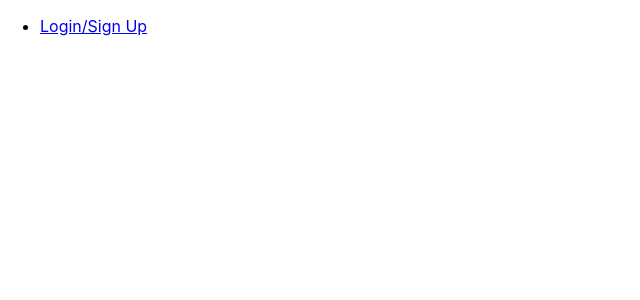
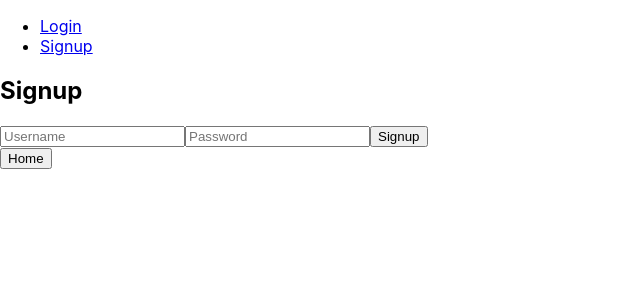
Before and after one commit to taylorlauck/Visual-Art-Explorer, a React (Create React App) app: page /signup in a window 1280 px wide. Before the commit this address had no page. Shown: the top 300 px of the page, without its empty margins (0-640 px from the left). Built offline with nearby package versions, Linux system fonts and the light colour scheme.

Commit message:
got everything working except when you click signup button

```diff
--- a/src/App.js
+++ b/src/App.js
@@ -1,26 +1,46 @@
+//App.js
 import React, { useState } from 'react';
-import { BrowserRouter as Router, Route, Routes, Link } from 'react-router-dom';
+import { BrowserRouter as Router, Route, Routes, Link, Navigate } from 'react-router-dom';
+import Artworks from './Artworks';
 import Login from './Login';
-import Artworks from './artworks';
+import Signup from './Signup';
+import LogoutButton from './LogoutButton';
 
 const App = () => {
   const [isLoggedIn, setIsLoggedIn] = useState(false);
+
+  const handleLogout = () => {
+    localStorage.removeItem('authToken');
+    setIsLoggedIn(false);
+  };
 
   return (
     <Router>
       <div>
         <nav>
           <ul>
-            <li>
-              <Link to="/login">Login/Sign Up</Link>
-            </li>
+
+            {!isLoggedIn ? (
+              <>
+                <li>
+                  <Link to="/login">Login</Link>
+                </li>
+                <li>
+                  <Link to="/signup">Signup</Link>
+                </li>
+              </>
+            ) : (
+              <li>
+                <LogoutButton handleLogout={handleLogout} />
+              </li>
+            )}
           </ul>
         </nav>
 
         <Routes>
           <Route path="/" element={<Artworks />} />
-          {/* Pass setIsLoggedIn to Login component */}
           <Route path="/login" element={<Login setIsLoggedIn={setIsLoggedIn} />} />
+          <Route path="/signup" element={<Signup />} />
         </Routes>
       </div>
     </Router>
--- /dev/null
+++ b/src/ArtDetailsModal.css
@@ -0,0 +1,37 @@
+/* Modal styles */
+.modal {
+  position: fixed;
+  top: 0;
+  left: 0;
+  width: 100%;
+  height: 100%;
+  overflow: auto; /* Enable scrolling if needed */
+  background-color: rgba(0, 0, 0, 0.5); /* Semi-transparent background */
+  display: flex;
+  justify-content: center;
+  align-items: center;
+}
+
+.modal-content {
+  background-color: white;
+  padding: 20px;
+  border-radius: 5px;
+  max-width: 80%;
+  max-height: 80%;
+  overflow: auto;
+}
+
+/* Close button */
+.close {
+  color: #aaa;
+  float: right;
+  font-size: 28px;
+  font-weight: bold;
+}
+
+.close:hover,
+.close:focus {
+  color: black;
+  text-decoration: none;
+  cursor: pointer;
+}
--- /dev/null
+++ b/src/ArtDetailsModal.js
@@ -0,0 +1,35 @@
+import React from 'react';
+import './ArtDetailsModal.css'; // Import the CSS file
+
+const ArtDetailsModal = ({ artPiece, onClose,thumbnailUrl }) => {
+  if (!artPiece) {
+    return null;
+  }
+
+  const { title, date, dimensions, medium, category, slug, additional_information } = artPiece;
+
+  //const urlRegex = /(https?:\/\/[^\s]+)/g;
+  //const urls = additional_information.match(urlRegex);
+  //console.log(additional_information);
+
+
+  return (
+    <div className="modal">
+      <div className="modal-content">
+        <span className="close" onClick={onClose}>&times;</span>
+        <img className="modal-image" src={thumbnailUrl} alt={title} /> {/* Display the thumbnail */}
+        <div className="details">
+          <h2>{title}</h2>
+          <p>Date: {date}</p>
+          <p>Dimensions: {dimensions.in.text} or {dimensions.cm.text}</p>
+          <p>Medium: {medium}</p>
+          <p>Category: {category}</p>
+          <p>Artist: {slug}</p>
+          <p>Additional Information: {additional_information}</p>
+         </div>
+      </div>
+    </div>
+  );
+};
+
+export default ArtDetailsModal;
--- a/src/Login.js
+++ b/src/Login.js
@@ -1,3 +1,4 @@
+//Login.js
 import React, { useState } from 'react';
 import axios from 'axios';
 import { useNavigate } from 'react-router-dom';
@@ -10,15 +11,20 @@ const Login = ({ setIsLoggedIn }) => {
   const handleSubmit = async (e) => {
     e.preventDefault();
     try {
-      // Simulate login by sending data to your backend
-      const response = await axios.post('http://localhost:4000/adduser', {
+      const response = await axios.post('http://localhost:4000/login', {
         username,
         password,
       });
 
-      // If login is successful, update the isLoggedIn state and navigate
+
+
+      if (response.status === 200) {
       setIsLoggedIn(true);
-      navigate('/'); // Redirect to the main page
+      navigate('/artworks'); // Redirect to the main page after signup
+      console.log('Login successful');
+    } else {
+      console.log('Login failed:', response.data);
+    }
 
       console.log('Response Data:', response.data);
     } catch (error) {
--- /dev/null
+++ b/src/LogoutButton.js
@@ -0,0 +1,24 @@
+import React, { useState } from 'react';
+import LogoutButton from './LogoutButton';
+
+const MainComponent = () => {
+  const [isLoggedIn, setIsLoggedIn] = useState(true); // For example, if initially logged in
+
+  const handleLogout = () => {
+    // Clear authentication token, reset user states, and update isLoggedIn to false
+    localStorage.removeItem('authToken');
+
+    localStorage.removeItem('user');
+    localStorage.removeItem('password');
+    setIsLoggedIn(false);
+  };
+
+  return (
+    <div>
+      {/* Other components */}
+      {isLoggedIn && <LogoutButton handleLogout={handleLogout} />}
+    </div>
+  );
+};
+
+export default MainComponent;
--- /dev/null
+++ b/src/Signup.js
@@ -0,0 +1,67 @@
+//it was weird because I got the adduser and Signup mixed up so this is my Signup page now lol
+import React, { useState } from 'react';
+import axios from 'axios';
+import { useNavigate } from 'react-router-dom';
+
+const Signup = ({ setIsLoggedIn }) => {
+  const [username, setUsername] = useState('');
+  const [password, setPassword] = useState('');
+  const [signupSuccess, setSignupSuccess] = useState(false);
+  const navigate = useNavigate();
+
+  const handleSubmit = async (e) => {
+    e.preventDefault();
+    try {
+      const response = await axios.post('http://localhost:4000/adduser', {
+        username,
+        password,
+      });
+
+      if (response.data.success) {
+        setIsLoggedIn(true);
+        setSignupSuccess(true);
+        console.log('Signup successful');
+      } else {
+        console.log('Signup failed:', response.data);
+      }
+
+      console.log('Response Data:', response.data);
+    } catch (error) {
+      console.error('Error:', error);
+    }
+  };
+
+
+  return (
+    <div>
+      {signupSuccess ? (
+        <div>
+          <p>Signup successful! Proceed to Artworks</p>
+          <button onClick={() => navigate('/')}>Home</button>
+        </div>
+      ) : (
+        <div>
+          <h2>Signup</h2>
+          <form onSubmit={handleSubmit}>
+            <input
+              type="text"
+              placeholder="Username"
+              value={username}
+              onChange={(e) => setUsername(e.target.value)}
+            />
+            <input
+              type="password"
+              placeholder="Password"
+              value={password}
+              onChange={(e) => setPassword(e.target.value)}
+            />
+            <button type="submit">Signup</button>
+          </form>
+          <button onClick={() => navigate('/')}>Home</button> {/* Add a Home button */}
+        </div>
+      )}
+    </div>
+  );
+};
+
+export default Signup;
--- a/src/artworks.js
+++ b/src/artworks.js
@@ -1,9 +1,10 @@
 import React, { useState, useEffect } from 'react';
 import './styles.css';
+import ArtDetailsModal from './ArtDetailsModal';
 
 const Artworks = () => {
- // const [isLoggedIn] = useState(false); // Assuming this state is managed somewhere else in your app
   const [artworks, setArtworks] = useState([]);
+  const [selectedArtwork, setSelectedArtwork] = useState(null);
 
   useEffect(() => {
     const fetchData = async () => {
@@ -45,7 +46,6 @@ const Artworks = () => {
         }, []);
 
         setArtworks(uniqueArtworks);
-
       } catch (error) {
         console.error('Error fetching art data:', error);
       }
@@ -54,27 +54,39 @@ const Artworks = () => {
     fetchData();
   }, []);
 
+  const showArtDetails = (artwork) => {
+    console.log('Selected Artwork:', artwork);
+    setSelectedArtwork(artwork);
+  };
+
+  const closeArtDetails = () => {
+    setSelectedArtwork(null);
+  };
+
   return (
     <div className="Artworks">
-
       <div>
         <h1>Welcome to the gallery! Click on some art to find out more about it!</h1>
         <div className="art-container-horizontal">
           {artworks.map((artwork) => (
-              <div key={artwork.id} className="art-piece-horizontal">
+            <div key={artwork.id} className="art-piece-horizontal" onClick={() => showArtDetails(artwork)}>
               <img src={artwork._links.thumbnail.href} alt={artwork.title} />
               <p>{artwork.title}</p>
-                {/* Add more details or styles as needed */}
             </div>
           ))}
         </div>
       </div>
-       :
 
+      {selectedArtwork && (
+        <ArtDetailsModal
+          artPiece={selectedArtwork}
+          onClose={closeArtDetails}
+          thumbnailUrl={selectedArtwork._links.thumbnail.href} // Pass the thumbnail URL as a prop
 
+        />
+      )}
     </div>
   );
 };
 
-
 export default Artworks;
--- a/src/modal.js
+++ /dev/null
@@ -1,2 +0,0 @@
-//import React from 'react';
-//
```
Also changed, not shown: src/Modal.css (deleted). Lines whose indentation alone changed are shown as unchanged.
